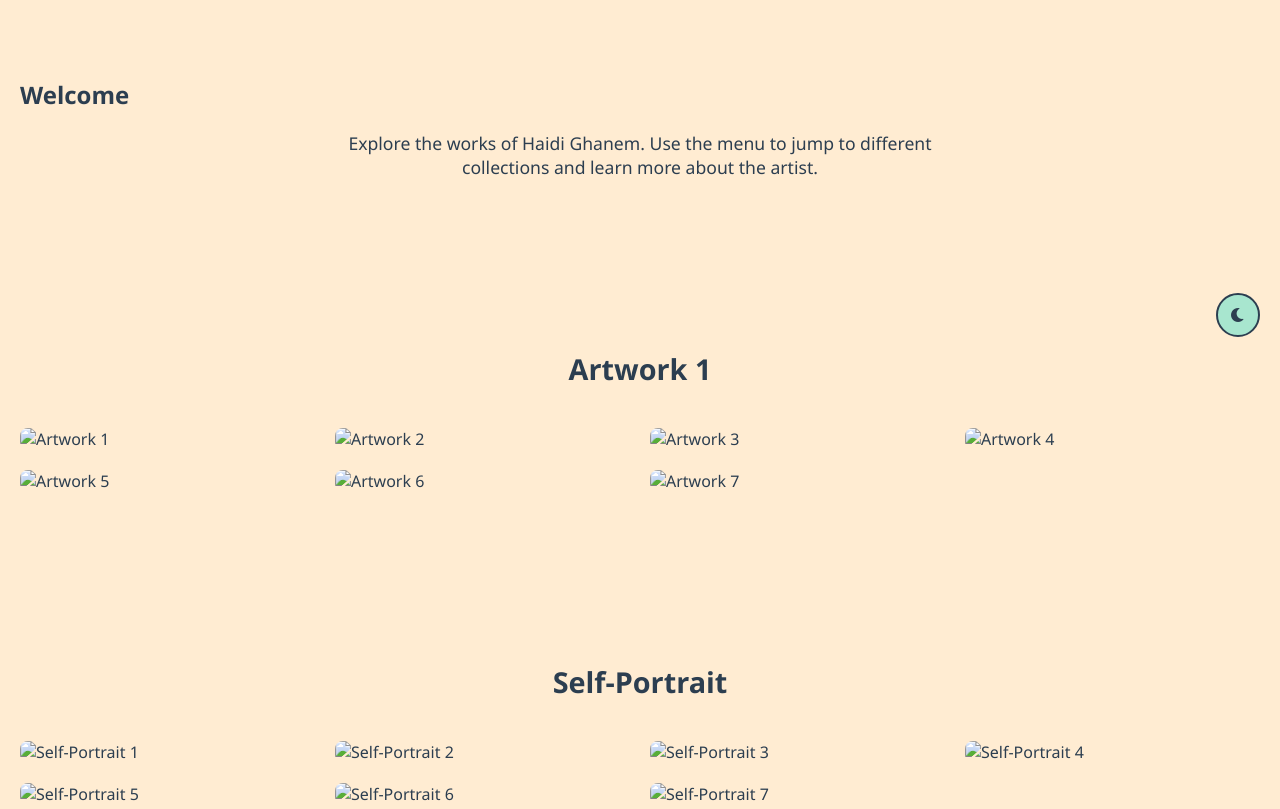
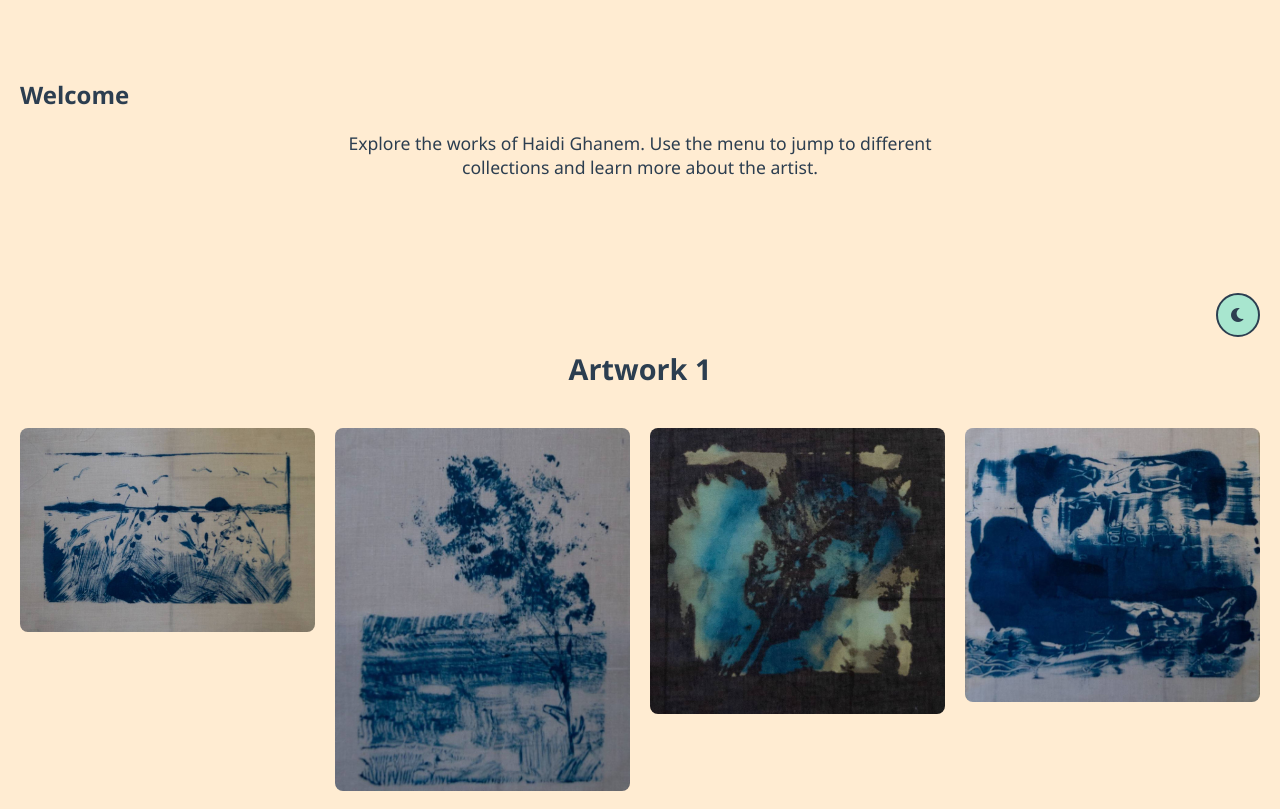
Before and after one commit to Helmi170920/haidi-portfolio, a plain HTML site: page index.html in a window 1280 px wide. Shown: the part 85-894 px from the top of the page. Drawn offline with Linux system fonts and the light colour scheme.

Commit message:
Update index.html

```diff
--- a/index.html
+++ b/index.html
@@ -63,25 +63,25 @@
     <section id="artwork">
       <h3 class="section-title">Artwork 1</h3>
       <div class="gallery">
-        <img src="images/artwork1.jpg" alt="Artwork 1" />
-        <img src="images/artwork2.jpg" alt="Artwork 2" />
-        <img src="images/artwork3.jpg" alt="Artwork 3" />
-        <img src="images/artwork4.jpg" alt="Artwork 4" />
-        <img src="images/artwork5.jpg" alt="Artwork 5" />
-        <img src="images/artwork6.jpg" alt="Artwork 6" />
-        <img src="images/artwork7.jpg" alt="Artwork 7" />
+        <img src="artwork1.jpg" alt="Artwork 1" />
+        <img src="artwork2.jpg" alt="Artwork 2" />
+        <img src="artwork3.jpg" alt="Artwork 3" />
+        <img src="artwork4.jpg" alt="Artwork 4" />
+        <img src="artwork5.jpg" alt="Artwork 5" />
+        <img src="artwork6.jpg" alt="Artwork 6" />
+        <img src="artwork7.jpg" alt="Artwork 7" />
       </div>
     </section>
     <section id="portrait">
       <h3 class="section-title">Self-Portrait</h3>
       <div class="gallery">
-        <img src="images/portrait1.jpg" alt="Self-Portrait 1" />
-        <img src="images/portrait2.jpg" alt="Self-Portrait 2" />
-        <img src="images/portrait3.jpg" alt="Self-Portrait 3" />
-        <img src="images/portrait4.jpg" alt="Self-Portrait 4" />
-        <img src="images/portrait5.jpg" alt="Self-Portrait 5" />
-        <img src="images/portrait6.jpg" alt="Self-Portrait 6" />
-        <img src="images/portrait7.jpg" alt="Self-Portrait 7" />
+        <img src="portrait1.jpg" alt="Self-Portrait 1" />
+        <img src="portrait2.jpg" alt="Self-Portrait 2" />
+        <img src="portrait3.jpg" alt="Self-Portrait 3" />
+        <img src="portrait4.jpg" alt="Self-Portrait 4" />
+        <img src="portrait5.jpg" alt="Self-Portrait 5" />
+        <img src="portrait6.jpg" alt="Self-Portrait 6" />
+        <img src="portrait7.jpg" alt="Self-Portrait 7" />
       </div>
     </section>
     <section id="about" class="about" style="text-align: center;">
```
